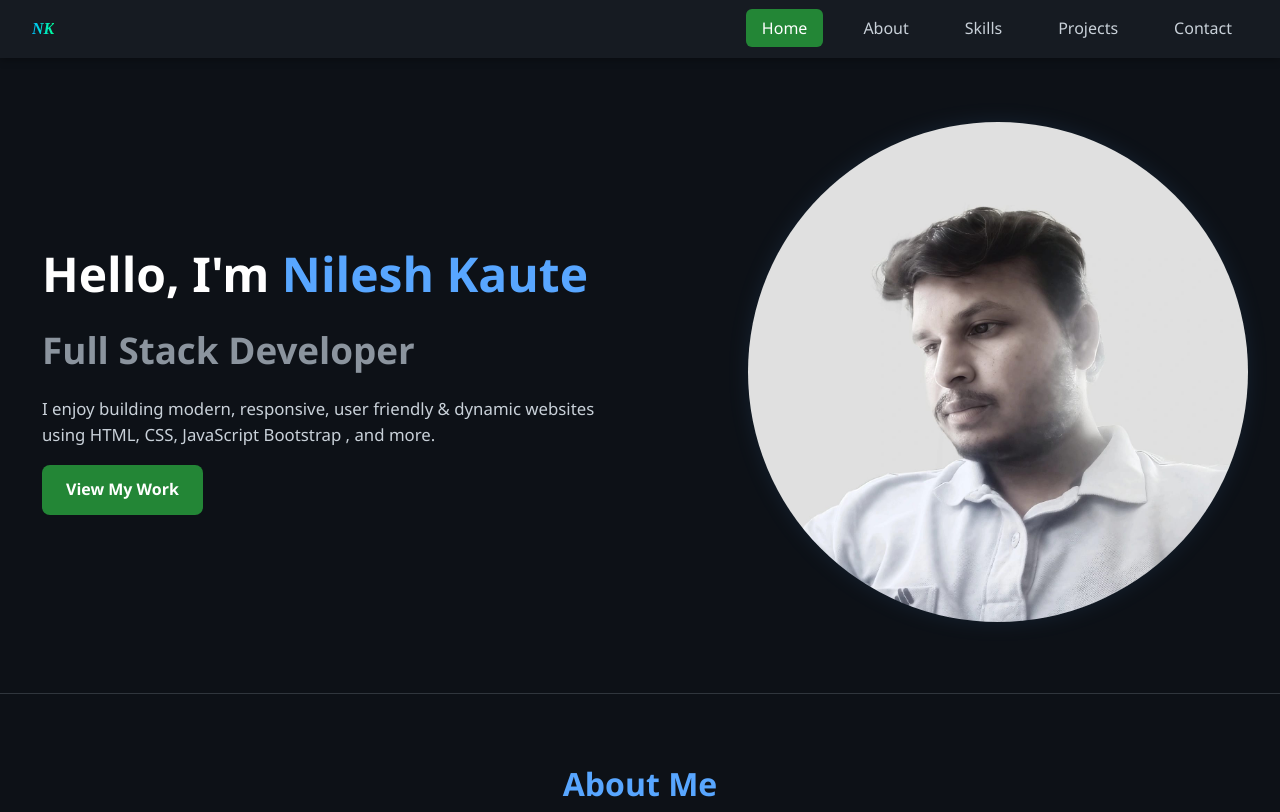
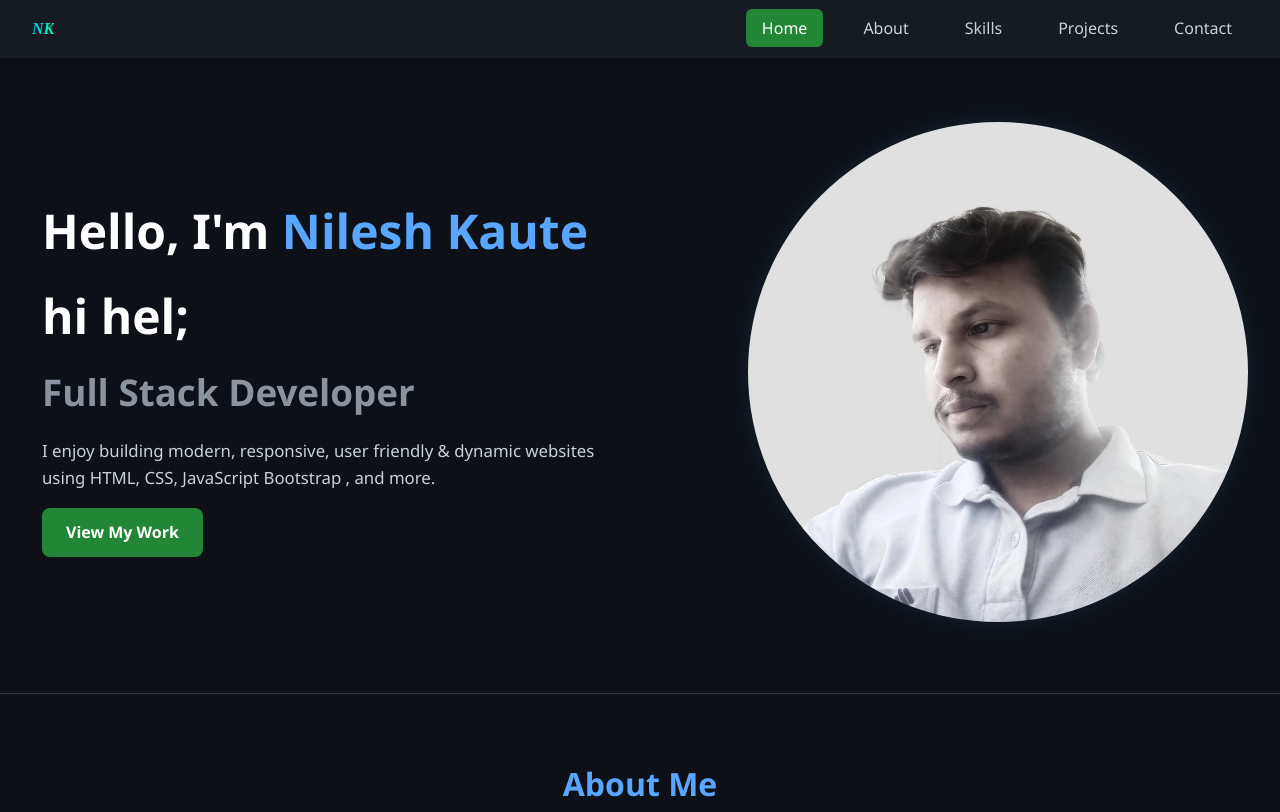
Before and after one commit to nileshkaute/portfolio, a plain HTML site: page index.html in a window 1280 px wide. Shown: the top 812 px of the page. Drawn offline with Linux system fonts and the light colour scheme.

Commit message:
Updated homepage content

```diff
--- a/index.html
+++ b/index.html
@@ -181,6 +181,7 @@ margin-left: 10px;
   <section class="hero">
     <div class="hero-text">
       <h1>Hello, I'm <span>Nilesh Kaute</span></h1>
+      <h1>hi hel;</h1>
       <h2>Full Stack Developer</h2>
       <p>I enjoy building modern, responsive, user friendly & dynamic websites using HTML, CSS, JavaScript Bootstrap , and more.</p>
       <a href="projects.html" class="btn">View My Work</a>
```
